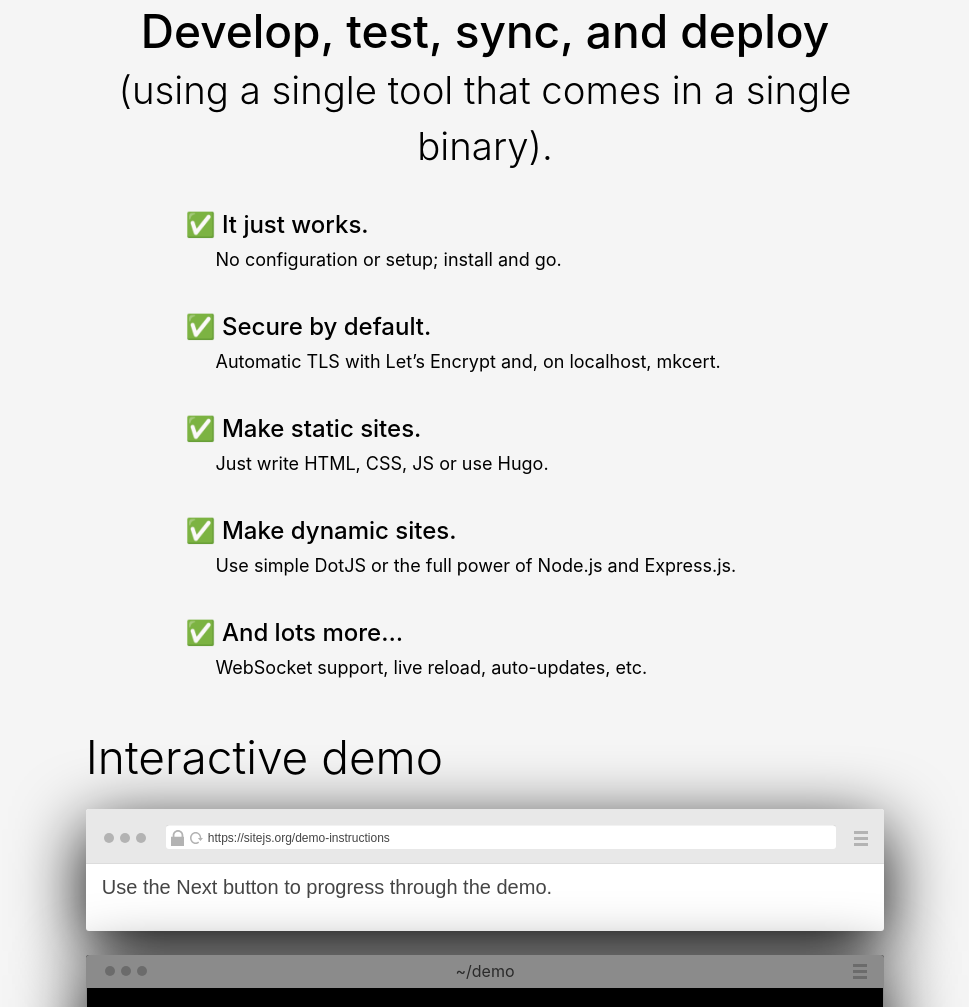
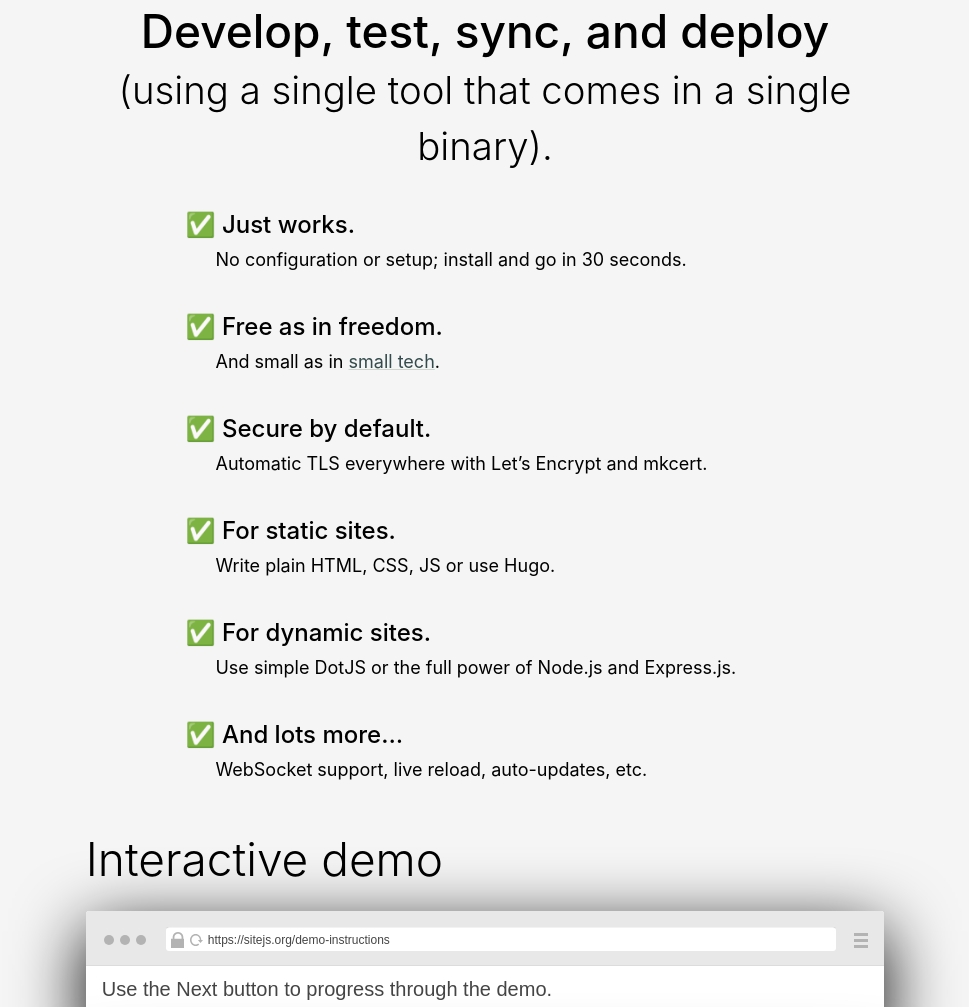
Before and after one commit to small-tech/sitejs.org, a website: page index.html in a window 1280 px wide. Shown: the part 1353-2360 px from the top of the page, without its empty margins (155-1124 px from the left). Drawn offline with nearby package versions, Linux system fonts and the light colour scheme.

Commit message:
Update highlights text

```diff
--- a/index.html
+++ b/index.html
@@ -59,18 +59,22 @@
 
       <ul>
         <li>
-          <h3>✅ It just works.</h3>
-          <p>No configuration or setup; install and go.</p>
+          <h3>✅ Just works.</h3>
+          <p>No configuration or setup; install and go in 30 seconds.</p>
+        </li>
+        <li>
+          <h3>✅ Free as in freedom.</h3>
+          <p>And small as in <a href='https://small-tech.org/about/#small-technology'>small tech</a>.</p>
         </li>
         <li>
           <h3>✅ Secure by default.</h3>
-          <p>Automatic TLS with Let’s Encrypt and, on localhost, mkcert.</p>
+          <p>Automatic TLS everywhere with Let’s Encrypt and mkcert.</p>
         </li>
         <li>
-          <h3>✅ Make static sites.</h3>
-          <p>Just write HTML, CSS, JS or use Hugo.</p></li>
+          <h3>✅ For static sites.</h3>
+          <p>Write plain HTML, CSS, JS or use Hugo.</p></li>
         <li>
-          <h3>✅ Make dynamic sites.</h3>
+          <h3>✅ For dynamic sites.</h3>
           <p>Use simple DotJS or the full power of Node.js and Express.js.</p>
         </li>
         <li>
```
